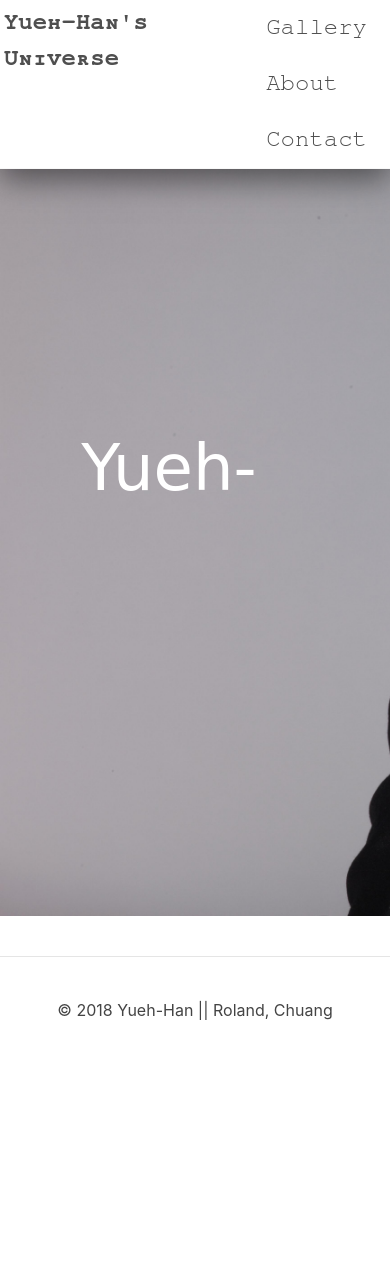
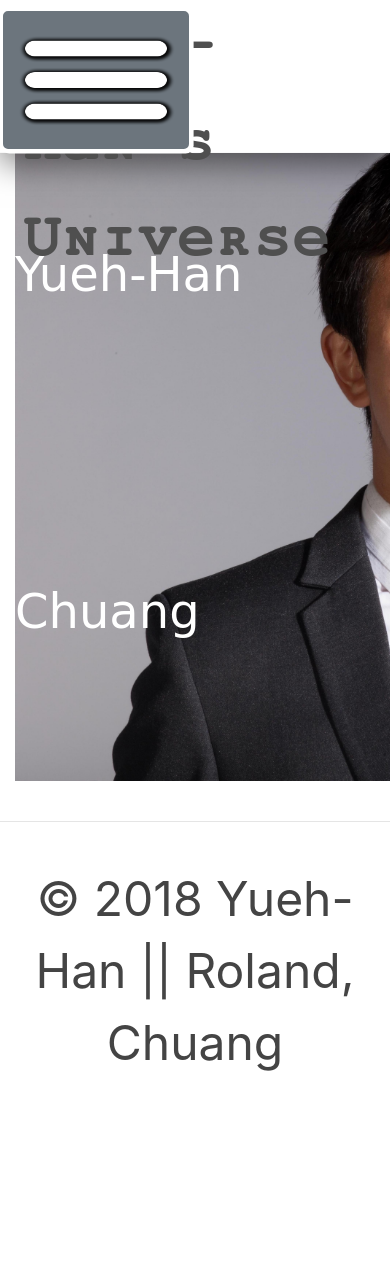
Before and after one commit to yuehhanc/Personal_Website, a Django app: page /portfolio/about in a window 390 px wide. Shown: the top 1270 px of the page. After the commit the page ends 1071 px from the top, so only its background shows below. Run offline with Django 3.2, Linux system fonts and the light colour scheme; some libraries are stand-ins or nearby versions.

Commit message:
Mobile Version Home Page

```diff
--- a/portfolio/static/portfolio/base.css
+++ b/portfolio/static/portfolio/base.css
@@ -25,6 +25,15 @@ footer{
     text-align: center;
     font-size: 1rem;
     color: #444;
+}
+
+
+.top-left-logo {
+    font-size: 24px;
+    color: #4f4f4f;
+    font-variant: small-caps;
+    font-weight: bold;
+    font-family: 'FreeMono', monospace;
 }
 
 .logo{
@@ -55,7 +64,7 @@ footer{
     width: 100%;
     top: 0;
     z-index: 2;
-    height: 5vh;
+    height: 9vh;
 }
 
 .nav_item{
@@ -68,7 +77,11 @@ footer{
 .menu{
     display: table-cell;
     vertical-align: middle;
-    background: ivory;
+    background: white;
+}
+
+.menu-mobile {
+    display: none;
 }
 
 .item{
@@ -111,9 +124,32 @@ footer{
     font-family: 'Bradley Hand', cursive;
 }
 
+.back-pic {
+    height: 100vh;
+    background-size: cover;
+    padding: 10vh
+}
+
 .bg-white {
   background-color: white;
 }
 
+.profile_pic2 {
+    display: none;
+}
+
+.see_gallery {
+    text-align: center;
+    width: 100%;
+    border-radius:5px;
+    min-height: 10vh;
+    font-size: 36px;
+    background-color: skyblue;
+    color: white;
+    font-family: 'Chalkduster', 'fantasy';
+}
+
+
+
 .footer {
 }
--- /dev/null
+++ b/portfolio/static/portfolio/phone.css
@@ -0,0 +1,163 @@
+.nav{
+    background-color:white;
+    box-shadow: rgba(0,0,0,.5) 0px 10px 30px;
+    border-bottom: 1px solid #f8f8f8;
+    position: fixed;
+    width: 100%;
+    top: 0;
+    z-index: 2;
+    flex-wrap: wrap;
+}
+
+.logo{
+    background: transparent;
+    display: table-cell;
+    justify-content: center;
+    align-items: center;
+    overflow: hidden;
+    width: 55%;
+    padding: 1%;
+
+}
+
+.logo > img{
+    flex-shrink: 0;
+    min-width:2%;
+    min-height: 2%;
+}
+
+.menu {
+    display: none;
+}
+
+.menu-mobile {
+    top: 0;
+}
+
+.menu-button {
+    /*flex-wrap: wrap;*/
+    border-radius: 0.5rem;
+    width: 12rem;
+    height: 9rem;
+    box-shadow: 0.1rem 0.1rem;
+    border: solid;
+}
+
+.top-left-logo {
+    position: absolute;
+    top:-1.5rem;
+    padding: 5%;
+    font-size: 4rem;
+    color: #4f4f4f;
+    font-variant: small-caps;
+    font-weight: bold;
+    font-family: 'FreeMono', monospace;
+}
+
+.logo{
+    background: transparent;
+    display: table-cell;
+    justify-content: center;
+    align-items: center;
+    overflow: hidden;
+    width: 75%;
+    padding: 1%;
+
+}
+
+.left-content {
+    display: none;
+}
+
+.right-content {
+    display: none;
+}
+
+.see_gallery {
+    text-align: center;
+    flex-wrap: wrap;
+    width: 75vw;
+    margin-left: 10vw;
+    border-radius:5px;
+    min-height: 10vh;
+    font-size: 5rem;
+    background-color: skyblue;
+    color: white;
+    font-family: 'Chalkduster', 'fantasy';
+}
+
+.titleLayer {
+    width: 100vw;
+    padding-left: 12vh;
+    padding-right: 12vh;
+    padding-top: 25vh;
+    left: 0vw;
+    z-index: 1;
+    transition: opacity 250ms;
+    visibility: visible;
+    opacity: 1;
+    font-size: 5rem;
+    display: block;
+    font-family: 'Bradley Hand', cursive;
+}
+
+.dropdown-item1 {
+    display: block;
+    width: 100vw;
+    padding: 0.25rem 1.5rem;
+    clear: both;
+    font-weight: 400;
+    color: #212529;
+    font-size: 3rem;
+    text-align: inherit;
+    white-space: nowrap;
+    background-color: transparent;
+    border: 0;
+    font-family: 'FreeMono', monospace;
+}
+
+.dropdown-item1:hover {
+  border-bottom: 3px solid #4f4f4f;
+  background-color: rgba(6,69,173,0.5);
+  color: white;
+}
+
+.profile_pic1 {
+    display: none;
+}
+
+.profile_pic2 {
+    margin-top: 4vh;
+    width: 100vw;
+    min-height: 50vh;
+    line-height: 40vh;
+    font-family: 'Bradley Hand', cursive;
+    font-size: 48px;
+    background: url('/static/portfolio/images/profile_pic2.jpg') no-repeat;
+    -webkit-background-size: cover;
+    -moz-background-size: cover;
+    -o-background-size: cover;
+    background-size: cover;
+}
+
+/*.titleLayer2 {
+    width: 100vw;
+    position: absolute;
+    left: 0vw;
+    z-index: 1;
+    transition: opacity 250ms;
+    visibility: visible;
+    opacity: 1;
+    font-size: 64px;
+    display: block;
+    line-height: 70vh;
+    font-family: 'Bradley Hand', cursive;
+}*/
+
+footer{
+    padding: 3vh;
+    height: 10vh;
+    text-align: center;
+    font-size: 3rem;
+    color: #444;
+}
--- a/portfolio/templates/portfolio/about.html
+++ b/portfolio/templates/portfolio/about.html
@@ -1,10 +1,13 @@
 {% extends 'portfolio/base.html' %}
 
 {% block bigPic %}
-    <div class="titleLayer" style="text-align: left; left: -20px; color: white; background: rgba(255,255,255,0);">
+    <div class="titleLayer profile_pic1" style="text-align: left; left: -20px; color: white; background: rgba(255,255,255,0);">
 
         Yueh-Han Chuang
     </div>
-    <div class="row" style="background-image: url(/static/portfolio/images/profile_pic.jpg); height: 100vh; background-size: cover; padding: 10vh">
+    <div class="row profile_pic1" style="background-image: url(/static/portfolio/images/profile_pic.jpg); height: 100vh; width:100vw; background-size: cover; padding: 10vh">
+    </div>
+    <div class="titleLayer2 profile_pic2" style="text-align: left; left: -1vw; color: white;">
+        Yueh-Han Chuang
     </div>
 {% endblock %}
--- a/portfolio/templates/portfolio/base.html
+++ b/portfolio/templates/portfolio/base.html
@@ -11,20 +11,20 @@
         <script src="{% static 'portfolio/base.js' %}" type="text/javascript"></script>
         <link href="{% static 'portfolio/bootstrap.css' %}" rel="stylesheet" type="text/css">
 
-        <link href="{% static 'portfolio/base.css' %}" rel="stylesheet" type="text/css">
+        <link href="{% static 'portfolio/base.css' %}" media="screen and (min-width: 1089px)" rel="stylesheet" type="text/css">
+        <link rel="stylesheet" media="screen and (max-width: 1088px)" href="{% static 'portfolio/phone.css' %}">
         <link rel="shortcut icon" type="image/x-icon" href="{% static 'portfolio/images/cmu_icon.png' %}" />
         <title> {% block title %} Yueh-Han Chuang {% endblock %} </title>
     </head>
 
     <body>
-
         <div class="nav">
             <div class="logo">
-                <a href="{% url 'home' %}" style="text-decoration: none; font-size: 24px; color: #4f4f4f; font-variant: small-caps; font-weight: bold; font-family: 'FreeMono', monospace;">Yueh-Han's Universe</a>
+                <a href="{% url 'home' %}" class="top-left-logo" style="text-decoration: none;">Yueh-Han's Universe</a>
 <!--                 <a href="{% url 'home' %}"><img src="{% static 'portfolio/Logo.png' %}" height="40px" onclick="location.href='{% url 'home' %}'"></a> -->
             </div>
             <div class="menu">
-                <ul style="background-color: white;">
+                <ul>
                     <li class="nav_item">
                         <button type="button" class="item" aria-haspopup="true" aria-expanded="false" aria-busy="false" onclick="location.href='{% url 'gallery' %}'">
                             <div class="item_con">Gallery</div>
@@ -42,9 +42,29 @@
                     </li>
                 </ul>
             </div>
+            <div class="dropdown menu-mobile">
+                <img class="btn btn-secondary menu-button" src="{% static 'portfolio/images/menu.png' %}" type="button" id="dropdownMenuButton" data-toggle="dropdown">
+                <ul class="dropdown-menu" aria-labelled-by="dropdownMenuButton">
+                    <li>
+                        <form method="get" action="{% url 'gallery' %}">
+                            <input type="submit" class='dropdown-item1' value="Gallery" />
+                        </form>
+                    </li>
+                    <li>
+                        <form method="get" action="{% url 'about' %}">
+                            <input type="submit" class='dropdown-item1' value="About" />
+                        </form>
+                    </li>
+                    <li>
+                        <form method="get" action="{% url 'contact' %}">
+                            <input type="submit" class='dropdown-item1' value="Contact" />
+                        </form>
+                    </li>
+                </ul>
+            </div>
         </div>
         <br>
-        <div class="container-fluid bg-purple">
+        <div class="container-fluid">
             <br>
             <br>
             {% block bigPic %}
```
Also changed, not shown: portfolio/templates/portfolio/home.html (+5 -5 lines), portfolio/static/portfolio/images/menu.png (added), portfolio/static/portfolio/images/profile_pic2.jpg (added).
